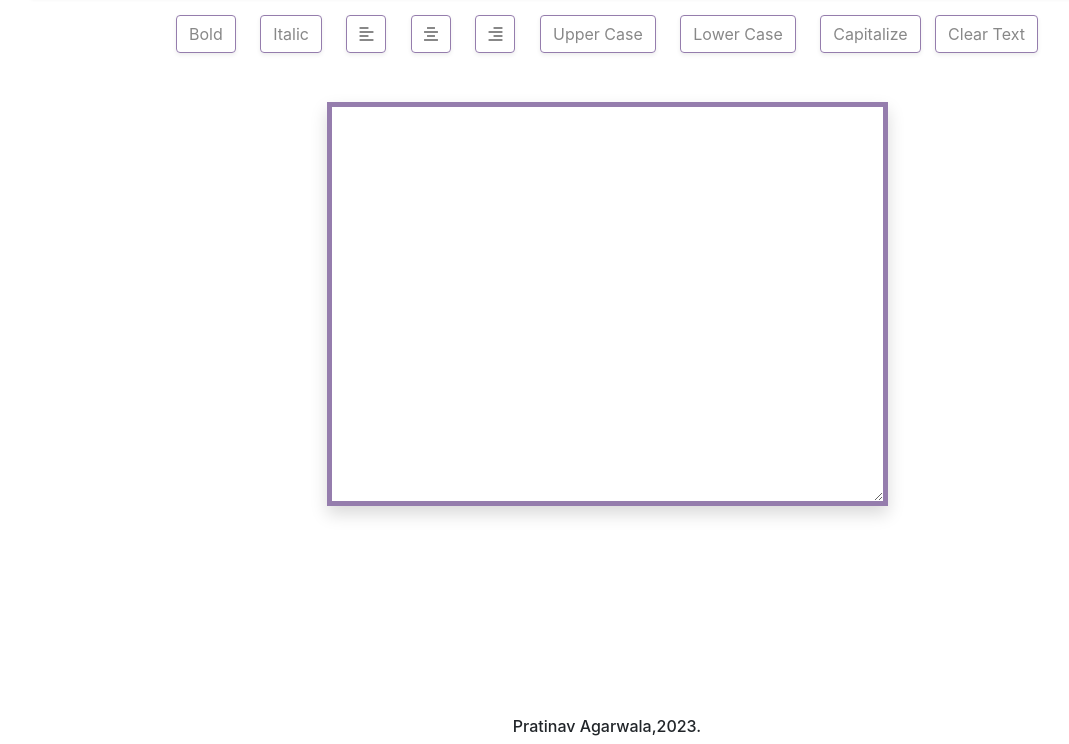
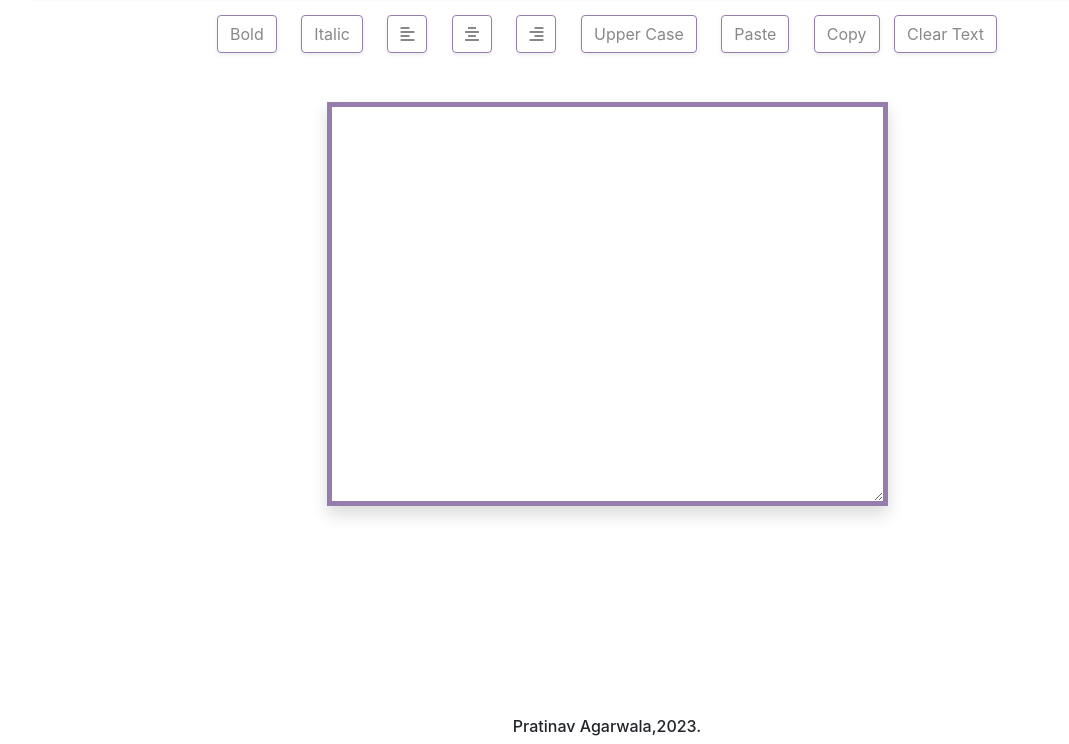
Before and after one commit to Pratinavagarwala/Text-Editor, a plain HTML site: page index.html in a window 1280 px wide. Shown: the part 131-875 px from the top of the page, without its empty margins (33-1102 px from the left). Drawn offline with nearby package versions, Linux system fonts and the light colour scheme.

Commit message:
Update index.html

```diff
--- a/index.html
+++ b/index.html
@@ -128,15 +128,15 @@
 							class="btn shadow-sm btn-outline-primary"
 							data-toggle="tooltip"
 							data-placement="top"
-							title="Lowercase Text">
-			Lower Case</button>
+							title="Paste Text">
+			Paste</button>
 					<button type="button"
 							onclick="f8()"
 							class="btn shadow-sm btn-outline-primary"
 							data-toggle="tooltip"
 							data-placement="top"
-							title="Capitalize Text">
-			Capitalize</button>
+							title="Copy Text">
+			Copy</button>
 					<button type="button"
 							onclick="f9()"
 							class="btn shadow-sm btn-outline-primary side"
```
